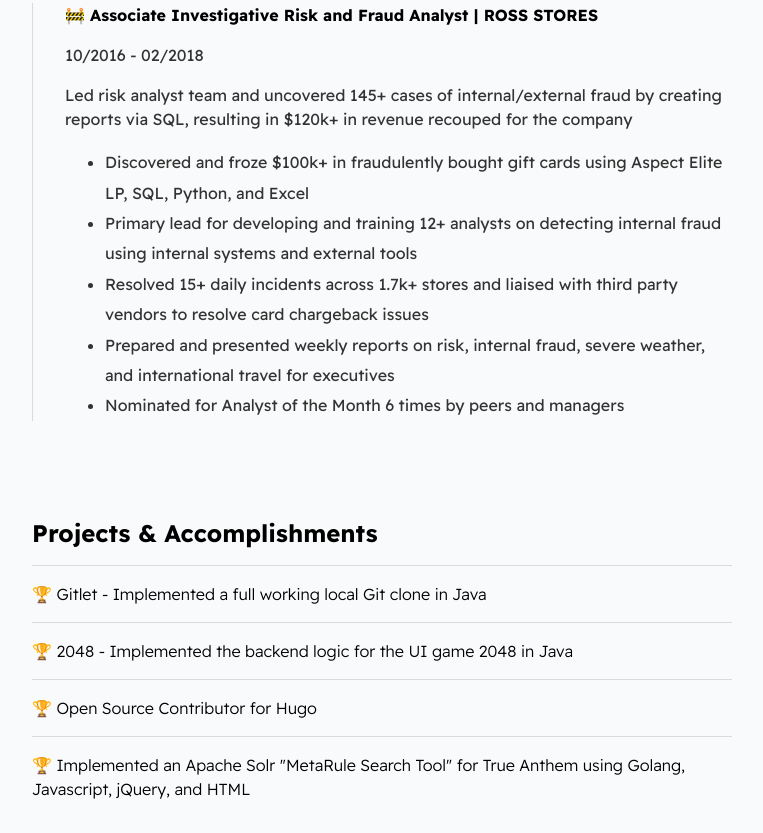
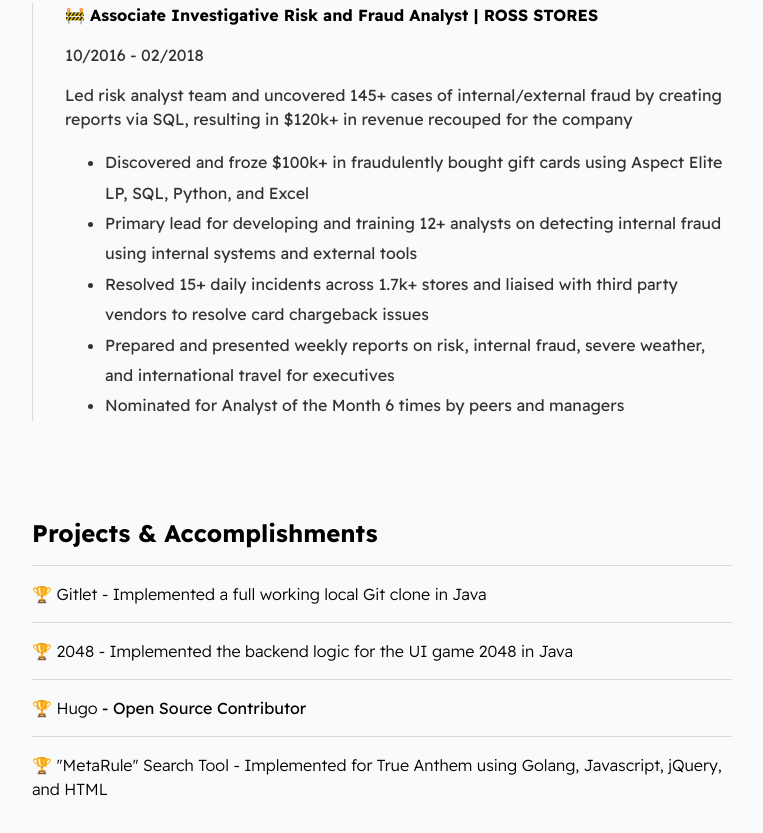
Before and after one commit to jfish2/JF-Resume-Page, a website built with Parcel: page index.html in a window 1280 px wide. Shown: the part 3390-4223 px from the top of the page, without its empty margins (258-1021 px from the left). Built offline with nearby package versions, Linux system fonts and the light colour scheme; files whose address does not match are found by name.

Commit message:
update project hrefs

```diff
--- a/index.html
+++ b/index.html
@@ -166,15 +166,15 @@
      </div>
 
      <div class="card--project">
-       <a href="project2.html" ><span>🏆 </span>2048 - Implemented the backend logic for the UI game 2048 in Java </a>
+       <a href="2048.html" ><span>🏆 </span>2048 - Implemented the backend logic for the UI game 2048 in Java </a>
      </div>
 
      <div class="card--project">
-       <a href="project3.html" ><span>🏆 </span>Open Source Contributor for <a href="https://gohugo.io/">Hugo</a></a>
+       <a href="hugo-os.html" ><span>🏆 </span><a href="https://gohugo.io/">Hugo</a> - Open Source Contributor</a>
      </div>
 
      <div class="card--project">
-       <a href="gitlet.html"><span>🏆 </span>Implemented an Apache Solr "MetaRule Search Tool" for True Anthem using Golang, Javascript, jQuery, and HTML</a>
+       <a href="metarule-search-tool.html"><span>🏆 </span>"MetaRule" Search Tool - Implemented for True Anthem using Golang, Javascript, jQuery, and HTML</a>
      </div>
 
    </section>
```
